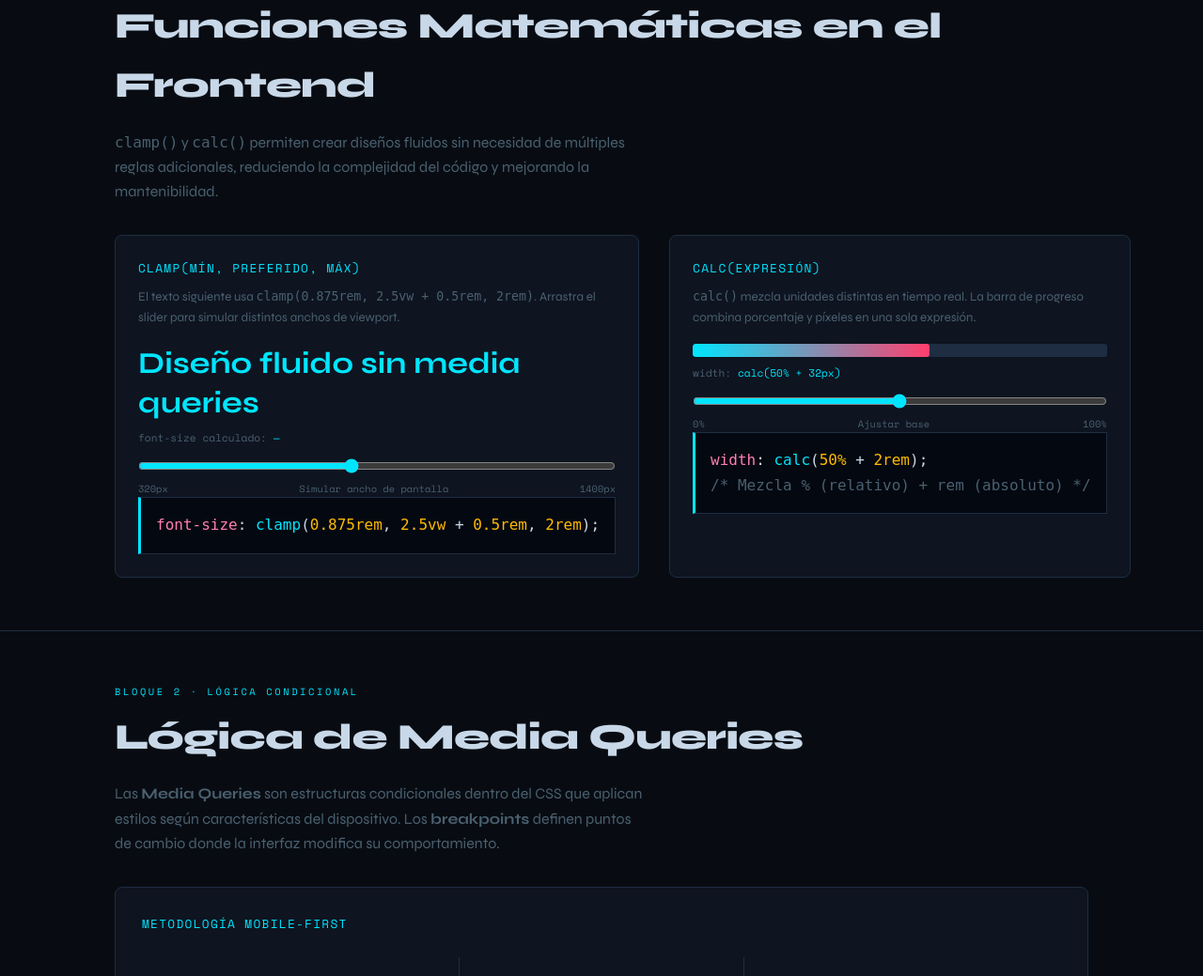
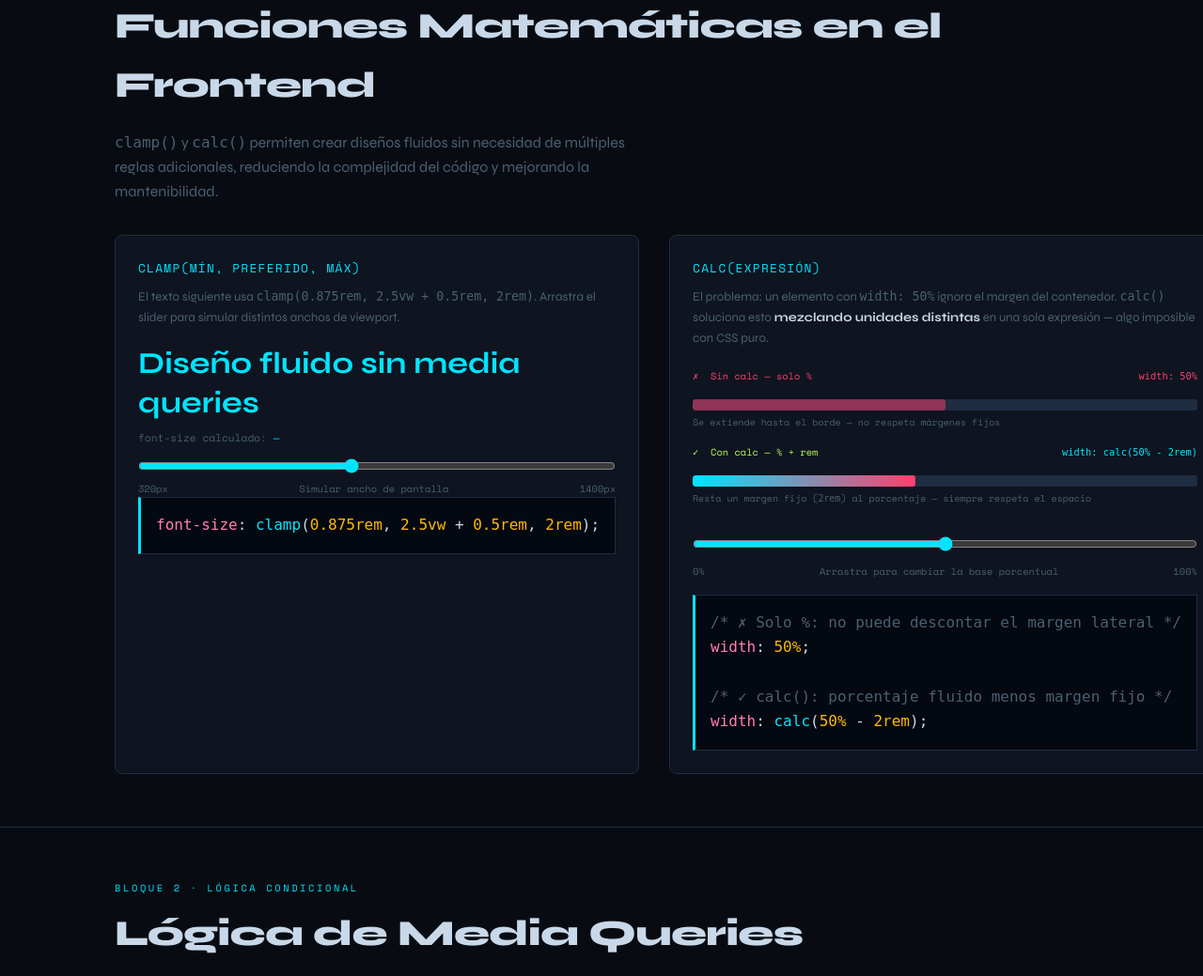
Before and after one commit to YassirBatista/proyecto-web-fiec, a Flask app: page / in a window 1280 px wide. Shown: the part 2393-3432 px from the top of the page at 94% size. Run offline with Flask 3, Linux system fonts and the light colour scheme.

Commit message:
commit final

```diff
--- a/static/script.js
+++ b/static/script.js
@@ -73,18 +73,24 @@ if (clampSlider) {
   });
 }
 
-if (calcBar) {
-  const calcSlider = document.getElementById("calc-slider");
-  if (calcSlider) {
-    calcSlider.addEventListener("input", () => {
-      const val = parseInt(calcSlider.value);
-      // calc(50% + offset)
-      const offset = ((val - 50) / 50) * 32; // ±2rem en px
-      const pct    = Math.min(100, Math.max(0, val + (offset / (calcSlider.offsetWidth || 300)) * 100));
-      calcBar.style.width = pct + "%";
-      if (calcDisplay) calcDisplay.textContent = `calc(${val}% + ${offset.toFixed(0)}px)`;
-    });
+const calcSlider  = document.getElementById("calc-slider");
+const plainBar    = document.getElementById("plain-bar");
+const pctDisplay  = document.getElementById("pct-display");
+
+if (calcSlider) {
+  function updateCalcDemo() {
+    const val = parseInt(calcSlider.value);
+
+    // Barra sin calc: solo el porcentaje puro
+    if (plainBar)    plainBar.style.width     = val + "%";
+    if (pctDisplay)  pctDisplay.textContent   = val + "%";
+
+    // Barra con calc: mismo % pero restando 2rem fijos
+    if (calcBar)     calcBar.style.width      = `calc(${val}% - 2rem)`;
+    if (calcDisplay) calcDisplay.textContent  = `calc(${val}% - 2rem)`;
   }
+  calcSlider.addEventListener("input", updateCalcDemo);
+  updateCalcDemo(); // estado inicial
 }
 
 /* ══════════════════════════════════
--- a/templates/index.html
+++ b/templates/index.html
@@ -201,22 +201,55 @@
     <!-- calc() demo -->
     <div class="clamp-demo">
       <div class="card-title">calc(expresión)</div>
-      <p style="color:var(--text-dim);font-size:0.83rem;margin-bottom:1rem">
-        <code>calc()</code> mezcla unidades distintas en tiempo real. La barra de progreso combina
-        porcentaje y píxeles en una sola expresión.
+      <p style="color:var(--text-dim);font-size:0.83rem;margin-bottom:1.25rem">
+        El problema: un elemento con <code>width: 50%</code> ignora el margen del contenedor.
+        <code>calc()</code> soluciona esto <strong style="color:var(--text)">mezclando unidades distintas</strong>
+        en una sola expresión — algo imposible con CSS puro.
       </p>
-      <div class="calc-bar-wrap" style="height:14px">
-        <div class="calc-bar" id="calc-bar" style="height:100%"></div>
+
+      <!-- Comparación visual lado a lado -->
+      <div style="display:flex;flex-direction:column;gap:0.9rem;margin-bottom:1.25rem">
+
+        <!-- Sin calc -->
+        <div>
+          <div style="display:flex;justify-content:space-between;font-family:var(--mono);font-size:0.65rem;margin-bottom:0.35rem">
+            <span style="color:var(--accent2)">✗ &nbsp;Sin calc — solo %</span>
+            <code style="color:var(--accent2)">width: <span id="pct-display">50%</span></code>
+          </div>
+          <div class="calc-bar-wrap" style="height:12px;position:relative">
+            <div id="plain-bar" style="height:100%;background:var(--accent2);opacity:0.5;border-radius:3px;transition:width 0.3s;width:50%"></div>
+          </div>
+          <div style="font-family:var(--mono);font-size:0.62rem;color:var(--text-dim);margin-top:0.3rem">
+            Se extiende hasta el borde — no respeta márgenes fijos
+          </div>
+        </div>
+
+        <!-- Con calc -->
+        <div>
+          <div style="display:flex;justify-content:space-between;font-family:var(--mono);font-size:0.65rem;margin-bottom:0.35rem">
+            <span style="color:var(--accent3)">✓ &nbsp;Con calc — % + rem</span>
+            <code style="color:var(--accent)">width: <span id="calc-display">calc(50% - 2rem)</span></code>
+          </div>
+          <div class="calc-bar-wrap" style="height:12px">
+            <div class="calc-bar" id="calc-bar" style="height:100%"></div>
+          </div>
+          <div style="font-family:var(--mono);font-size:0.62rem;color:var(--text-dim);margin-top:0.3rem">
+            Resta un margen fijo (<code>2rem</code>) al porcentaje — siempre respeta el espacio
+          </div>
+        </div>
       </div>
-      <div style="font-family:var(--mono);font-size:0.7rem;color:var(--text-dim);margin-top:0.5rem">
-        width: <span id="calc-display" style="color:var(--accent)">calc(50% + 32px)</span>
+
+      <!-- Slider -->
+      <input type="range" id="calc-slider" class="fn-slider" min="0" max="100" value="50" />
+      <div style="display:flex;justify-content:space-between;font-family:var(--mono);font-size:0.65rem;color:var(--text-dim);margin-top:0.25rem">
+        <span>0%</span><span>Arrastra para cambiar la base porcentual</span><span>100%</span>
       </div>
-      <input type="range" id="calc-slider" class="fn-slider" min="0" max="100" value="50" />
-      <div style="display:flex;justify-content:space-between;font-family:var(--mono);font-size:0.65rem;color:var(--text-dim)">
-        <span>0%</span><span>Ajustar base</span><span>100%</span>
-      </div>
-      <pre><span class="kw">width</span>: <span class="fn">calc</span>(<span class="num">50%</span> + <span class="num">2rem</span>);
-<span class="cm">/* Mezcla % (relativo) + rem (absoluto) */</span></pre>
+
+      <pre style="margin-top:1rem"><span class="cm">/* ✗ Solo %: no puede descontar el margen lateral */</span>
+<span class="kw">width</span>: <span class="num">50%</span>;
+
+<span class="cm">/* ✓ calc(): porcentaje fluido menos margen fijo */</span>
+<span class="kw">width</span>: <span class="fn">calc</span>(<span class="num">50%</span> - <span class="num">2rem</span>);</pre>
     </div>
   </div>
 </section>
@@ -288,12 +321,11 @@
     </p>
   </div>
 
-  <div class="media-grid reveal"></div>
+  </div><!-- /.media-grid -->
+
+</section><!-- /#multimedia -->
 
 <hr class="sep" />
-
-<!-- SECCIÓN 5: Gestión de Recursos Multimedia -->
-
 
 <!-- ════════════════════════════════════════════════════
      BLOQUE 3 — Calidad, Testing y Futuro
```
